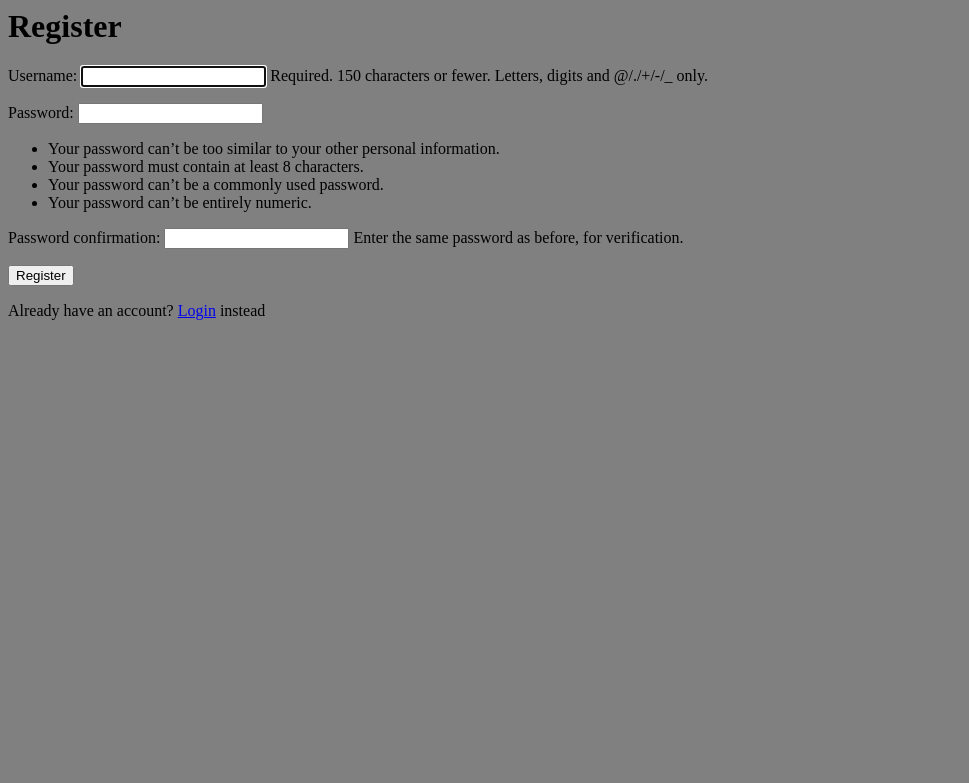
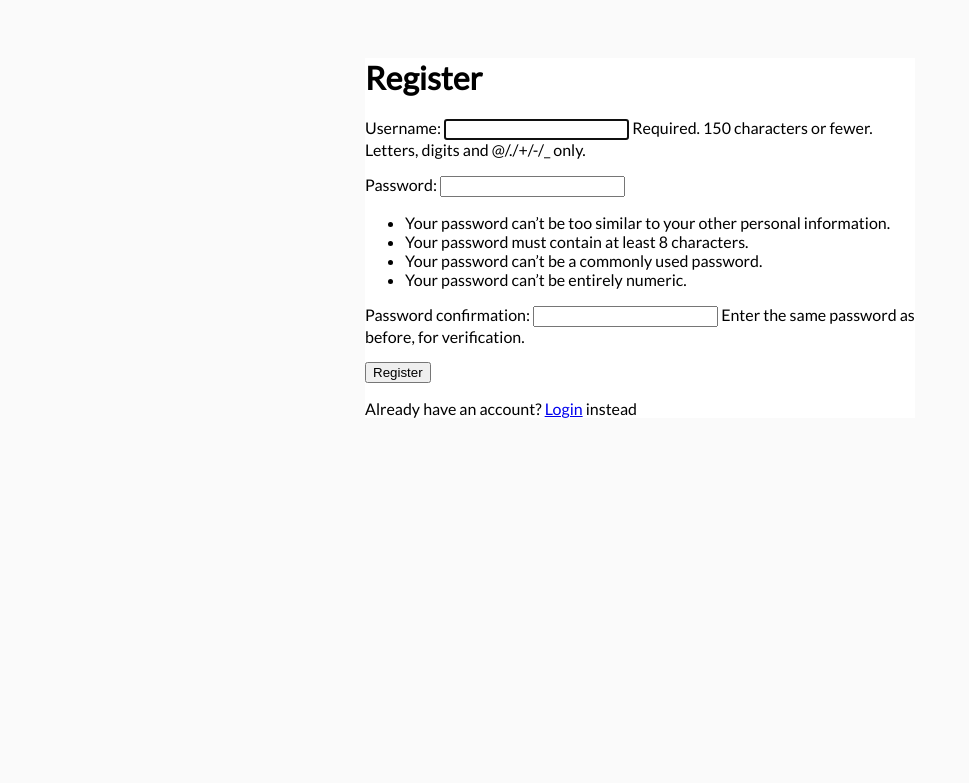
Before and after one commit to alifmazli/django-todo, a Django app: page /register/ in a window 1280 px wide. Shown: the top 783 px of the page, without its empty margins (0-969 px from the left). Run offline with Django 4.2, Linux system fonts and the light colour scheme.

Commit message:
minor styling

```diff
--- a/base/templates/base/main.html
+++ b/base/templates/base/main.html
@@ -1,21 +1,32 @@
 <html lang="en">
   <head>
-    <meta charset="UTF-8">
-    <meta http-equiv="X-UA-Compatible" content="IE=edge">
-    <meta name="viewport" content="width=device-width, initial-scale=1.0">
+    <meta charset="UTF-8" />
+    <meta http-equiv="X-UA-Compatible" content="IE=edge" />
+    <meta name="viewport" content="width=device-width, initial-scale=1.0" />
     <title>To Do List</title>
+
+    <link rel="preconnect" href="https://fonts.googleapis.com" />
+    <link rel="preconnect" href="https://fonts.gstatic.com" crossorigin />
+    <link
+      href="https://fonts.googleapis.com/css2?family=Lato&family=Nunito:wght@200&display=swap"
+      rel="stylesheet"
+    />
 
     <style>
       body {
-            background-color: gray;
+        background-color: #fafafa;
+        font-family: "Lato", sans-serif;
+        padding-top: 50px;
+      }
+
+      .container {
+        max-width: 550px;
+        margin: auto;
+        background-color: #fff;
       }
     </style>
   </head>
   <body>
-    <div>
-        {% block content %}
-
-        {% endblock content %}
-    </div>
+    <div class="container">{% block content %} {% endblock content %}</div>
   </body>
 </html>
```
Also changed, not shown: db.sqlite3. Lines whose indentation alone changed are shown as unchanged.
